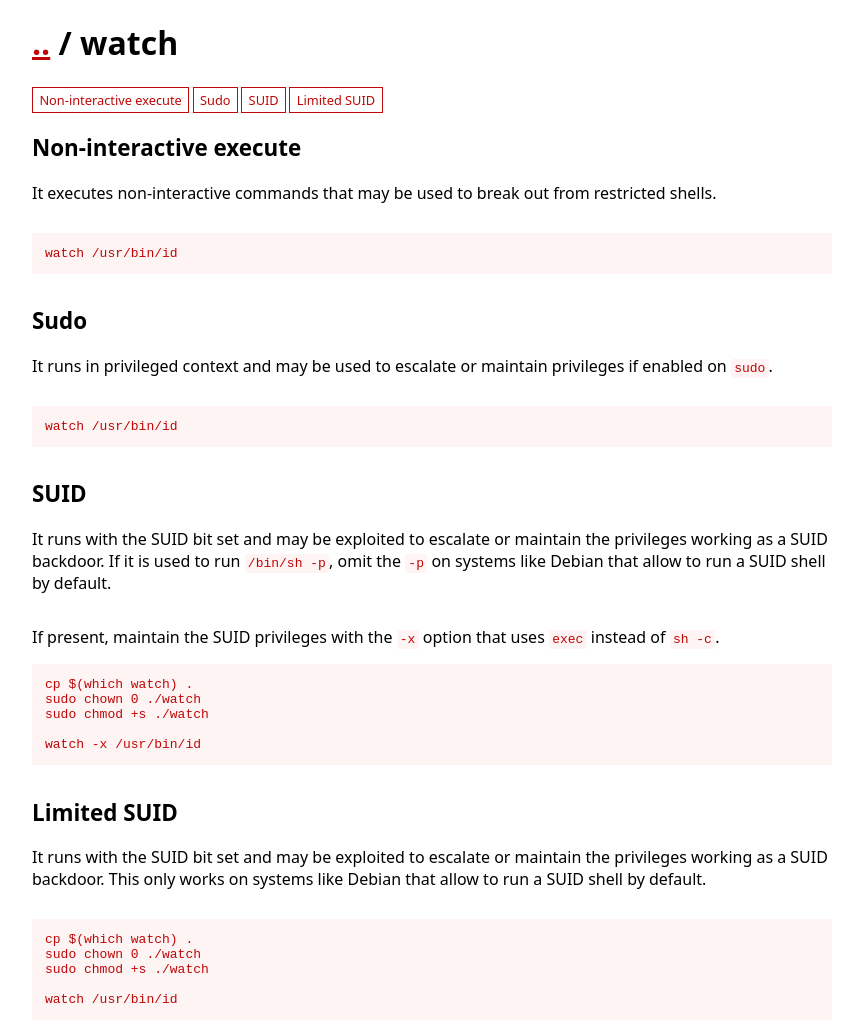
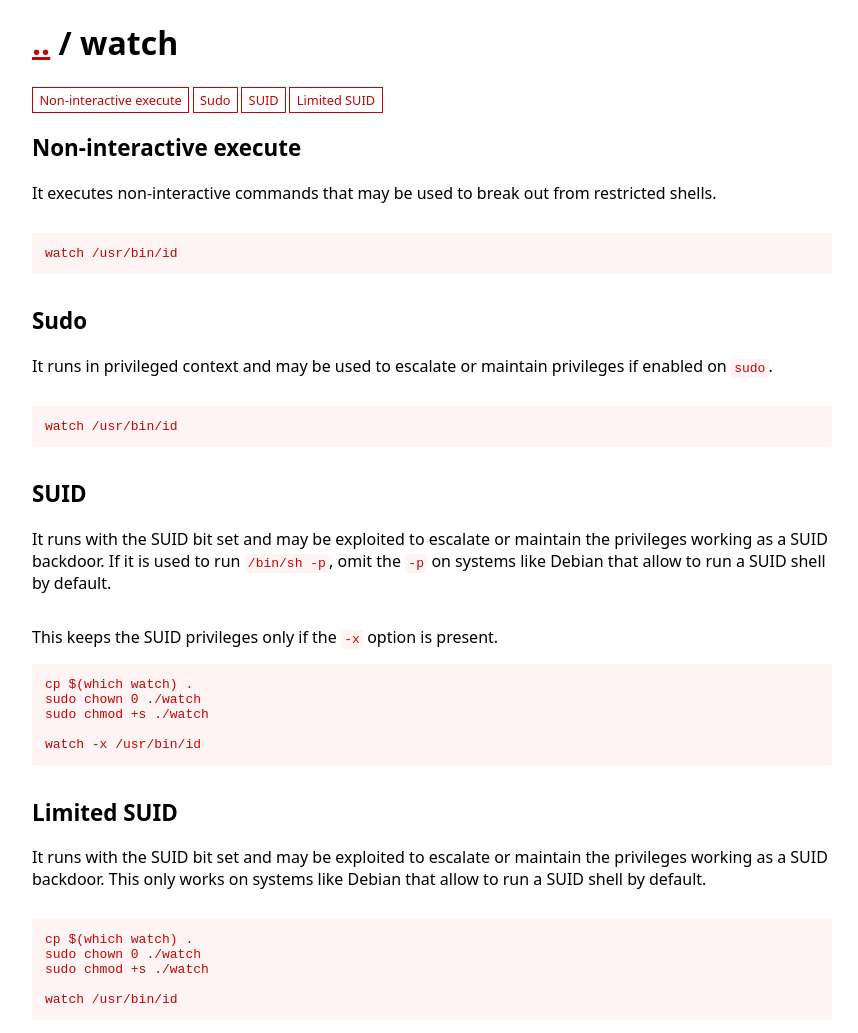
Before and after one commit to GTFOBins/GTFOBins.github.io, a Jekyll site: the page built from _gtfobins/watch.md, in a window 1280 px wide. Shown: the whole page, without its empty margins (208-1066 px from the left). Built offline with Jekyll 4.4.1, drawn with Linux system fonts in a browser that asks for light colours.

Commit message:
Rephrase watch description

```diff
--- a/_gtfobins/watch.md
+++ b/_gtfobins/watch.md
@@ -5,8 +5,7 @@ functions:
   sudo-enabled:
     - code: watch /usr/bin/id
   suid-enabled:
-    - description: |-
-        If present, maintain the SUID privileges with the `-x` option that uses `exec` instead of `sh -c`.
+    - description: This keeps the SUID privileges only if the `-x` option is present.
       code: watch -x /usr/bin/id
   suid-limited:
     - code: watch /usr/bin/id
```
